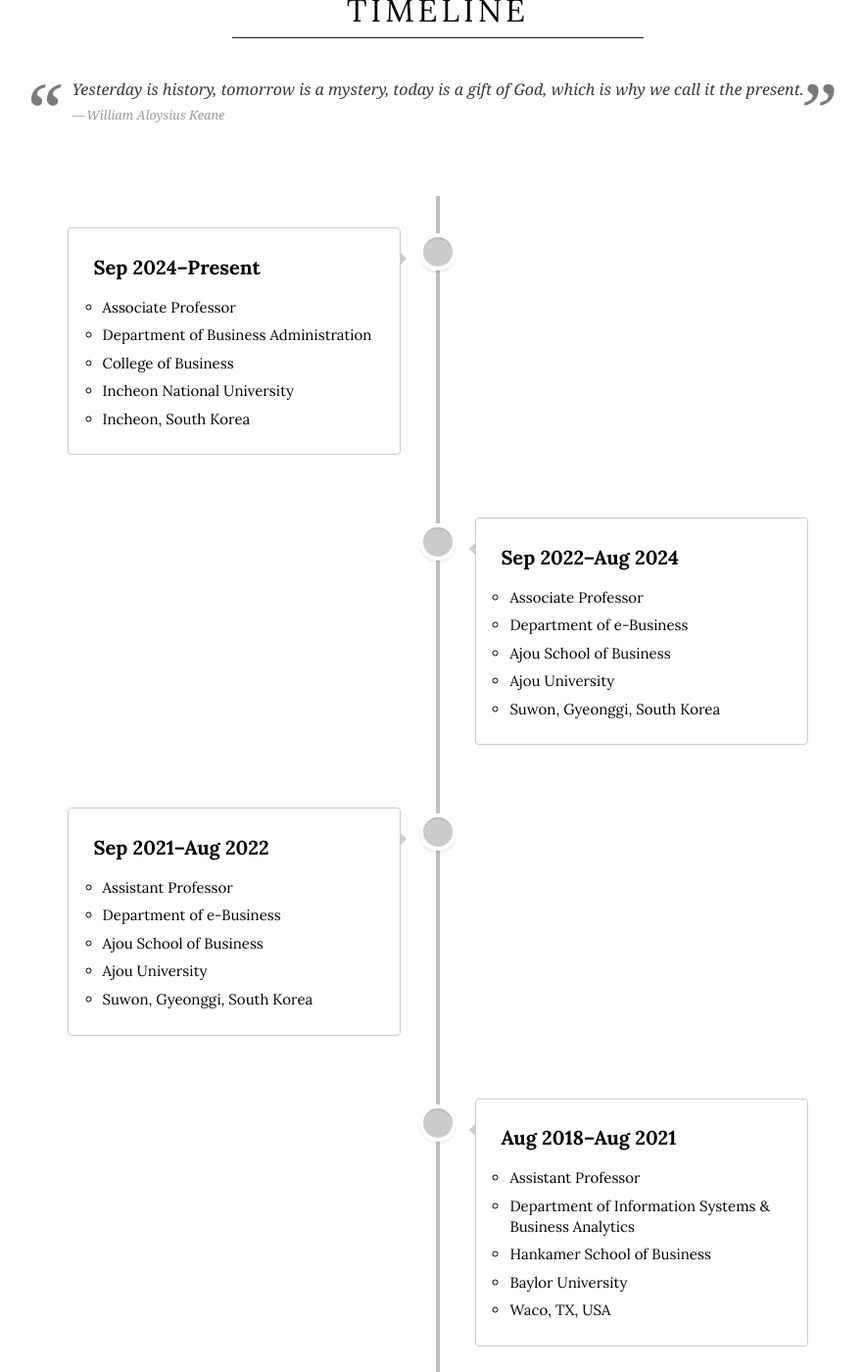
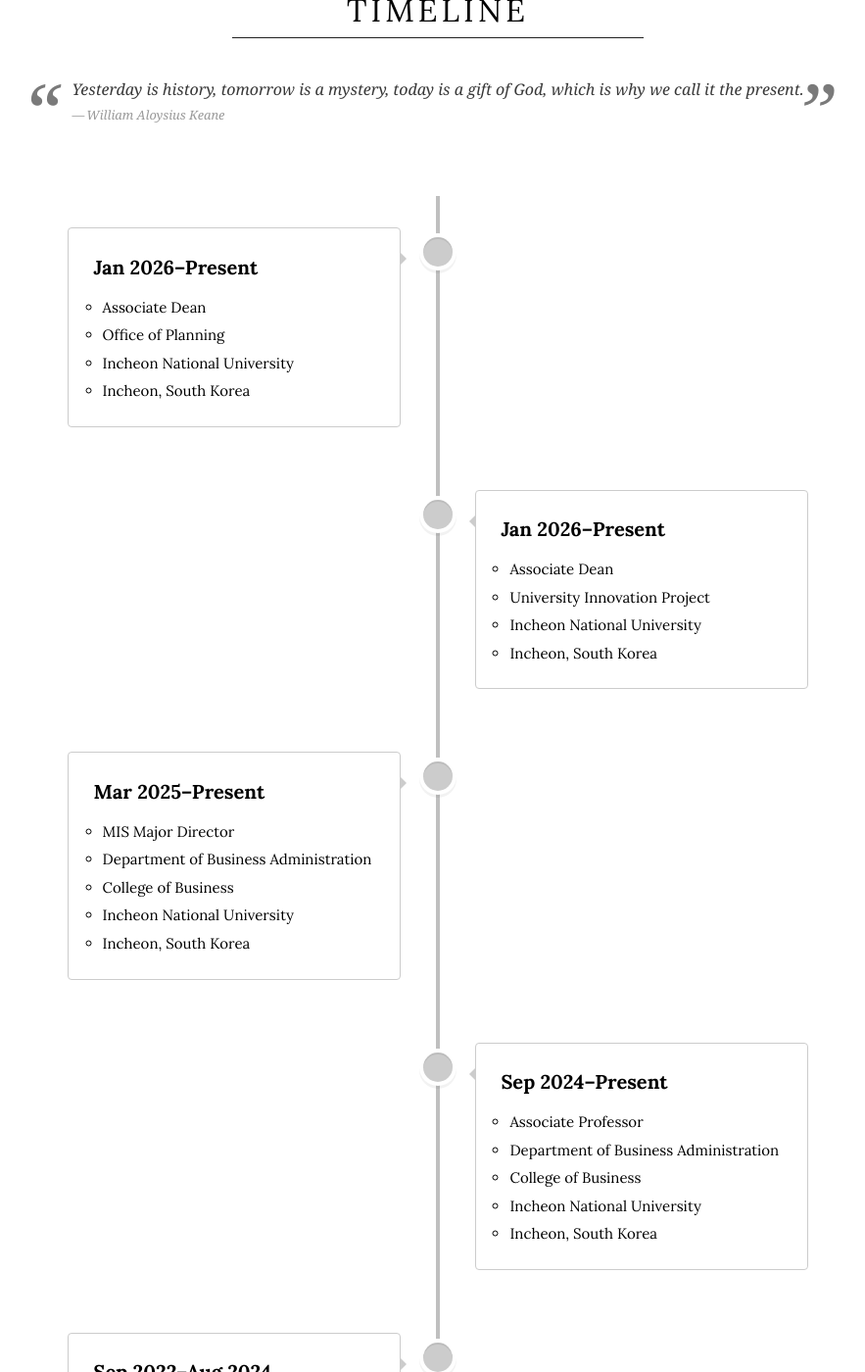
Before and after one commit to istaehun/taehun, a Jekyll site: the page built from timeline.html, in a window 1280 px wide and 1400 px high, scrolled down 397 px. Shown: the whole window at 98% size, without its empty margins (193-1076 px from the left). Built offline with Jekyll 4.4.1, drawn with Linux system fonts in a browser that asks for light colours; nearby versions of some CDN libraries.

Commit message:
Add new timeline entries for academic positions

```diff
--- a/_data/timeline.yml
+++ b/_data/timeline.yml
@@ -1,3 +1,31 @@
+-
+  date: ""
+  title: "Jan 2026–Present"
+  text-list:
+    - "Associate Dean"
+    - "Office of Planning"
+    - "Incheon National University"
+    - "Incheon, South Korea"
+  image-list:
+-
+  date: ""
+  title: "Jan 2026–Present"
+  text-list:
+    - "Associate Dean"
+    - "University Innovation Project"
+    - "Incheon National University"
+    - "Incheon, South Korea"
+  image-list:
+-
+  date: ""
+  title: "Mar 2025–Present"
+  text-list:
+    - "MIS Major Director"
+    - "Department of Business Administration"
+    - "College of Business"
+    - "Incheon National University"
+    - "Incheon, South Korea"
+  image-list:
 -
   date: ""
   title: "Sep 2024–Present"
```
